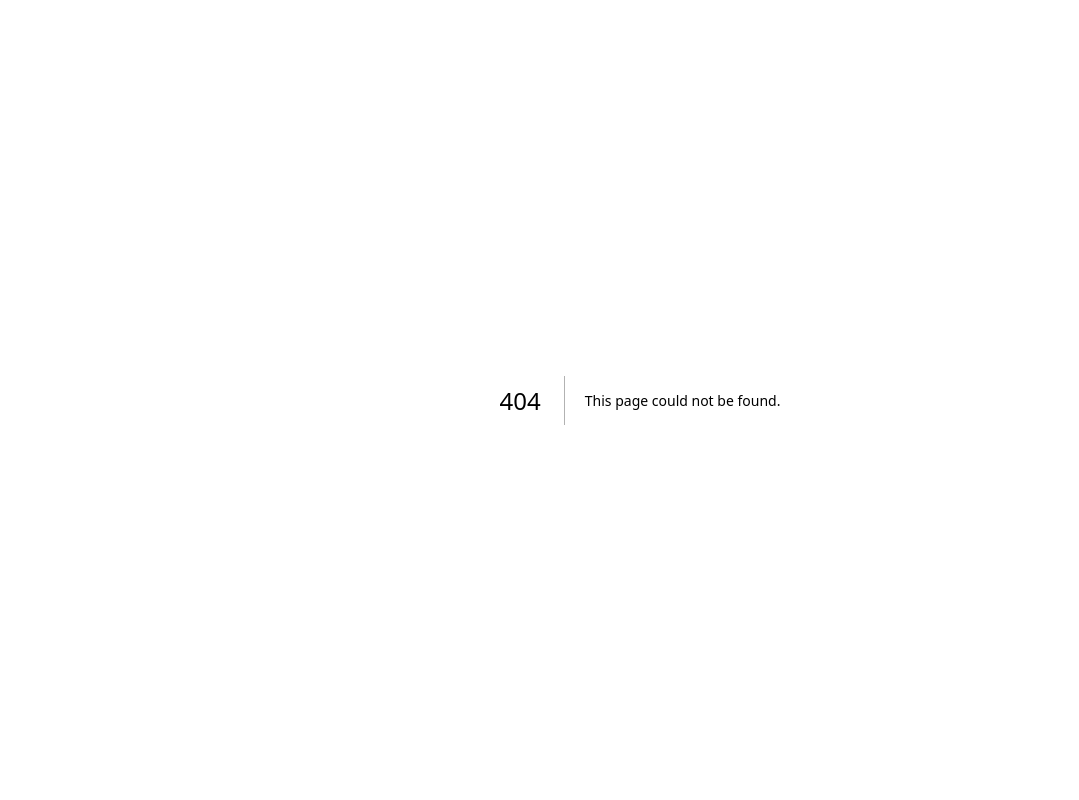
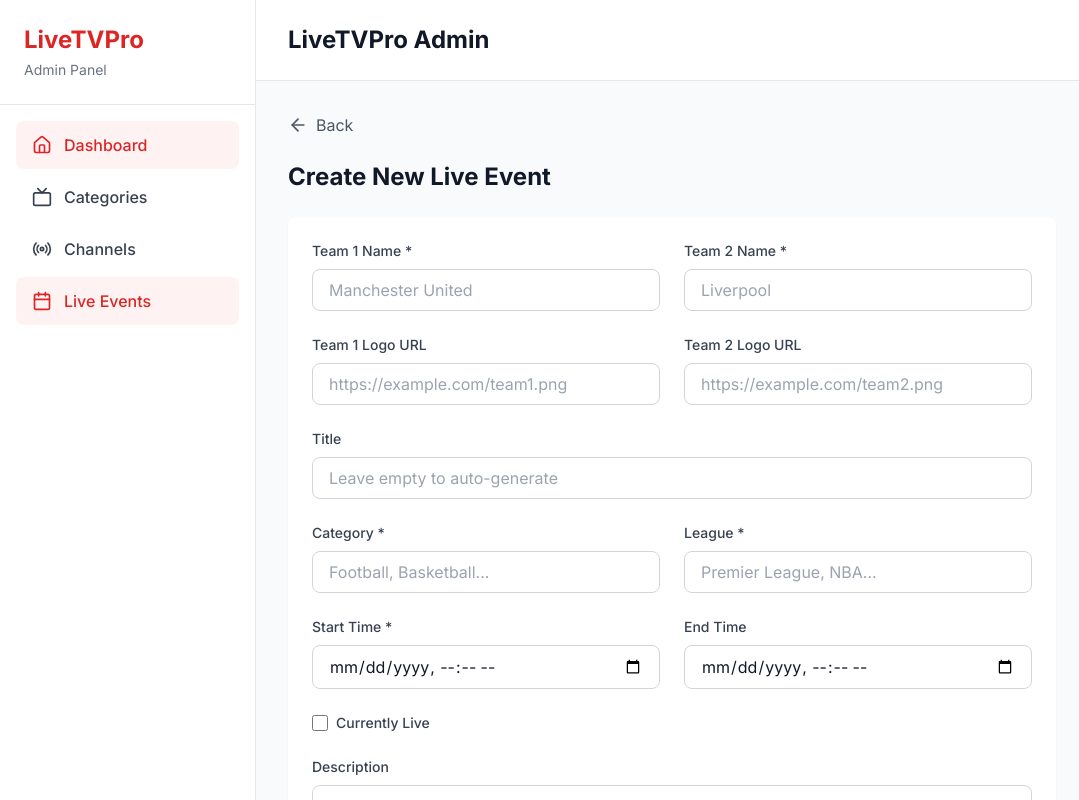
Before and after one commit to Mehedi-Hasan-404/aidsgo, a Next.js app: page /dashboard/live-events/new in a window 1280 px wide. Before the commit this address had no page. Shown: the top 800 px of the page, without its empty margins (0-1079 px from the left). Built offline with nearby package versions, Linux system fonts and the light colour scheme; no server answers; sample sign-in values are in the browser's storage.

Commit message:
Create page.tsx

```diff
--- /dev/null
+++ b/src/app/dashboard/live-events/new/page.tsx
@@ -0,0 +1,51 @@
+'use client';
+
+import { useState } from 'react';
+import { useRouter } from 'next/navigation';
+import { ArrowLeft } from 'lucide-react';
+import LiveEventForm from '@/components/LiveEventForm';
+import { createLiveEvent } from '@/lib/firestore';
+import toast from 'react-hot-toast';
+
+export default function NewLiveEventPage() {
+  const [loading, setLoading] = useState(false);
+  const router = useRouter();
+
+  const handleSubmit = async (data: any) => {
+    setLoading(true);
+    try {
+      // Format datetime-local to ISO string
+      const formattedData = {
+        ...data,
+        startTime: data.startTime.replace('T', 'T') + ':00',
+        endTime: data.endTime ? data.endTime.replace('T', 'T') + ':00' : undefined,
+      };
+
+      await createLiveEvent(formattedData);
+      toast.success('Live event created successfully');
+      router.push('/dashboard/live-events');
+    } catch (error) {
+      toast.error('Failed to create live event');
+    } finally {
+      setLoading(false);
+    }
+  };
+
+  return (
+    <div>
+      <button
+        onClick={() => router.back()}
+        className="flex items-center gap-2 text-gray-600 hover:text-gray-900 mb-6"
+      >
+        <ArrowLeft className="w-5 h-5" />
+        Back
+      </button>
+
+      <h1 className="text-2xl font-bold mb-6">Create New Live Event</h1>
+
+      <div className="card max-w-3xl">
+        <LiveEventForm onSubmit={handleSubmit} loading={loading} />
+      </div>
+    </div>
+  );
+}
```
